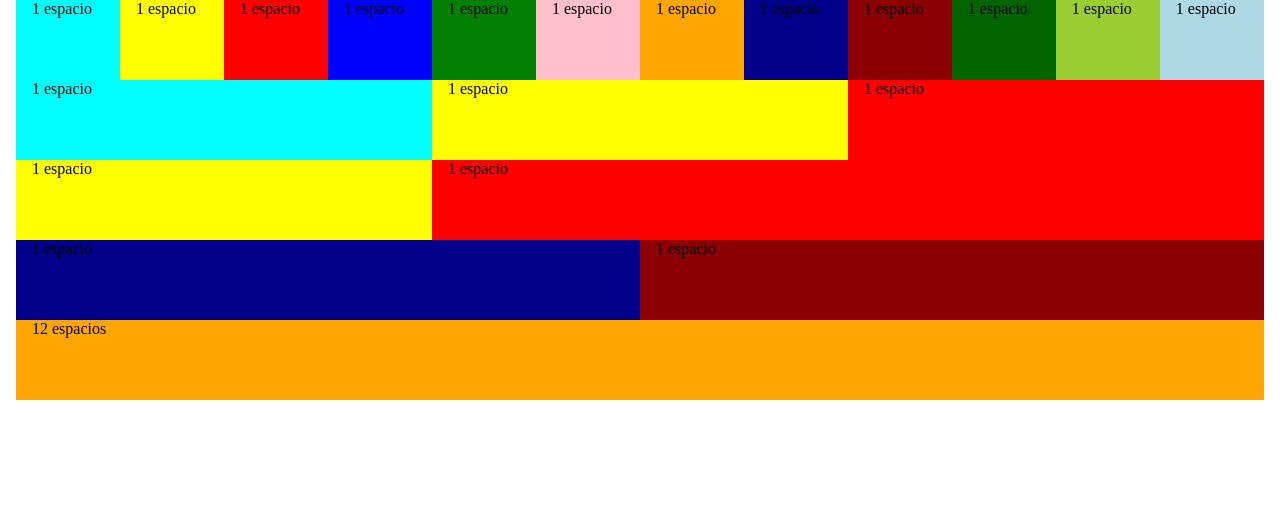
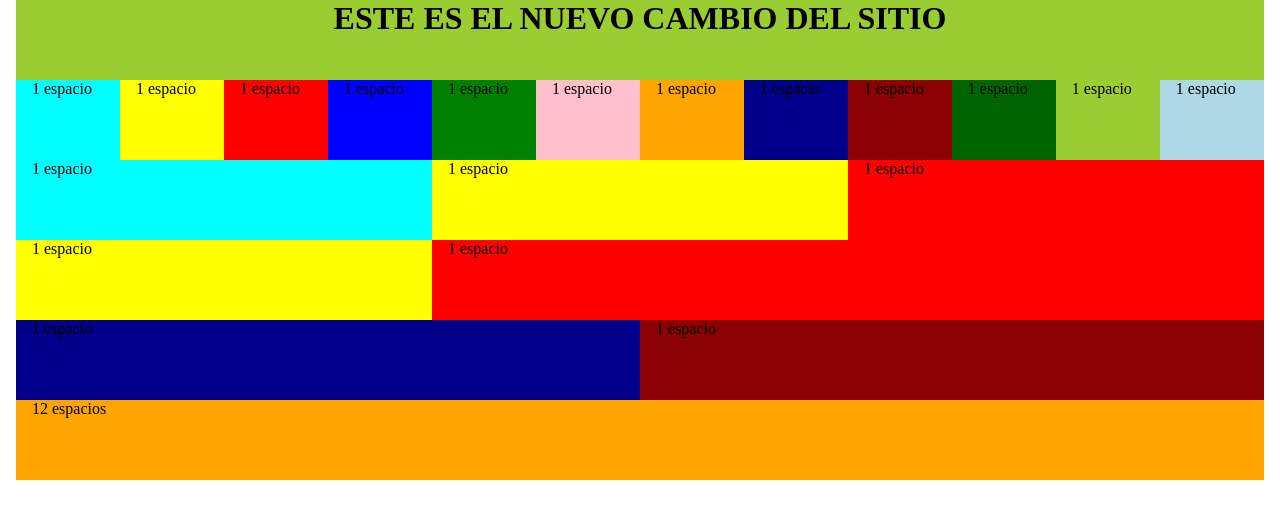
Before and after one commit to pacgrafica/flexbox, a plain HTML site: page index.html in a window 1280 px wide. Drawn offline with Linux system fonts and the light colour scheme.

Commit message:
He creado una caja verde en la parte superior del sitio

```diff
--- a/index.html
+++ b/index.html
@@ -11,6 +11,11 @@
 </head>
 <body>
     <div class="container-fluid">
+        <div class="row">
+            <div class="col-md-12 col-xs-12 caja11">
+                <h1 style="text-align: center;">ESTE ES EL NUEVO CAMBIO DEL SITIO</h1>
+            </div>
+        </div>
         <div class="row">
             <div class="col-md-1 col-xs-12 caja1">1 espacio</div>
             <div class="col-md-1 col-xs-12 caja2">1 espacio</div>
```
